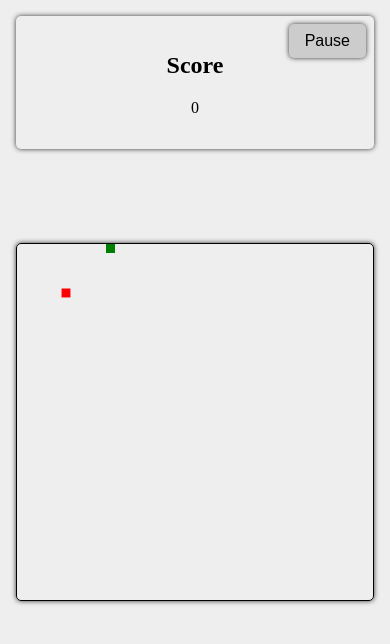
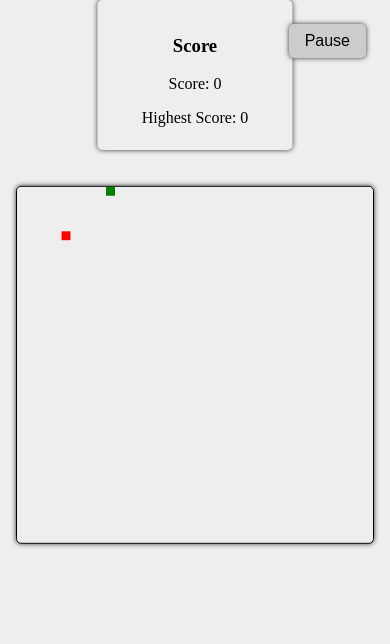
Before and after one commit to pedroserigatto/snake-game, a plain HTML site: page index.html in a window 390 px wide. Drawn offline with Linux system fonts and the light colour scheme.

Commit message:
mobile view fix

```diff
--- a/index.html
+++ b/index.html
@@ -21,16 +21,18 @@
         #canvas {
             display: block;
             margin: 0 auto;
+            /* margin-top: 160px; */
             border: 0.1em solid black;
             border-radius: 5px;
             box-shadow: 0 0 5px #333;
             box-sizing: border-box;
-            max-width: calc(100vw - 2em);
-            max-height: calc(100vh - 2em);
+            max-width: calc(100% - 2em);
+            max-height: calc(100% - 2em);
             position: absolute;
-            top: 50%;
+            top: 150px;
+            /* top: calc(50% + 150px); */
             left: 50%;
-            transform: translate(-50%, -50%);
+            transform: translate(-50%, 10%);
         }
 
         #score-board {
@@ -40,18 +42,19 @@
             transform: translateY(-50%);
             padding: 1em;
             background-color: #eee;
-            /* border: 0.1em solid black; */
             border-radius: 5px;
             box-shadow: 0 0 5px #333;
+            max-height: calc(150px - 2em);
+            max-width: calc(200px - 2em);
         }
 
-        @media screen and (max-width: 480px) {
+        @media screen and (max-width: 820px) {
             #score-board {
-                position: static;
-                transform: none;
-                margin: 1em;
+                position: absolute;
+                top: 0em;
+                left: 50%;
+                transform: translateX(-50%);
                 text-align: center;
-                height: auto;
             }
         }
 
@@ -76,11 +79,12 @@
 
 <body>
     <div id="game-container">
+        <div id="score-board">
+            <h3>Score</h2>
+                <p id="score">Score: 0</p>
+                <p id="high-score">Highest Score: 0</p>
+        </div>
         <canvas id="canvas" width="400" height="400"></canvas>
-        <div id="score-board">
-            <h2>Score</h2>
-            <p id="score">0</p>
-        </div>
         <button id="pause-button">Pause</button>
     </div>
     <script src="snake.js"></script>
--- a/snake.js
+++ b/snake.js
@@ -2,9 +2,29 @@ const canvas = document.getElementById("canvas");
 const ctx = canvas.getContext("2d");
 
 let direction = "right";
+let lastDirection = "right";
 let snake = [{ x: 0, y: 0 }];
 let food = { x: 5, y: 5 };
 let score = 0;
+
+const scoreBoardScore = document.getElementById("score");
+const scoreBoardHighScore = document.getElementById("high-score");
+
+// Get the highest score from local storage or set it to 0
+let highestScore = localStorage.getItem("highestScore") || 0;
+
+// Update the score board
+function updateScoreBoard() {
+    scoreBoardScore.textContent = `Score: ${score}`;
+    scoreBoardHighScore.textContent = `Highest Score: ${highestScore}`;
+}
+
+updateScoreBoard();
+
+function generateFood() {
+    food.x = Math.floor(Math.random() * canvas.width / 10);
+    food.y = Math.floor(Math.random() * canvas.height / 10);
+}
 
 function gameLoop() {
     // Move the snake
@@ -28,16 +48,20 @@ function gameLoop() {
     // Check for collision with food
     if (head.x === food.x && head.y === food.y) {
         score++;
-        food.x = Math.floor(Math.random() * canvas.width / 10);
-        food.y = Math.floor(Math.random() * canvas.height / 10);
+        generateFood();
+
+        // Update the highest score if necessary
+        if (score > highestScore) {
+            highestScore = score;
+            localStorage.setItem("highestScore", highestScore);
+        }
 
         // Speed up the game slightly
         clearInterval(intervalId);
         intervalTime -= 5;
         intervalId = setInterval(gameLoop, intervalTime);
 
-        // Update the score display
-        document.getElementById("score").textContent = score;
+        updateScoreBoard();
     } else {
         snake.pop();
     }
@@ -71,21 +95,6 @@ let intervalTime = 100;
 let intervalId = setInterval(gameLoop, intervalTime);
 
 let isPaused = false;
-
-document.addEventListener("keydown", event => {
-    if (event.key === " ") {
-        if (isPaused) {
-            intervalId = setInterval(gameLoop, intervalTime);
-            isPaused = false;
-            document.getElementById("pause-button").textContent = "Pause";
-        } else {
-            clearInterval(intervalId);
-            isPaused = true;
-            document.getElementById("pause-button").textContent = "Resume";
-        }
-        document.getElementById("pause-button").blur();
-    }
-});
 
 document.getElementById("pause-button").addEventListener("click", () => {
     if (isPaused) {
@@ -161,5 +170,17 @@ document.addEventListener("keydown", event => {
                 direction = "right";
             }
             break;
+        case " ":
+            if (isPaused) {
+                intervalId = setInterval(gameLoop, intervalTime);
+                isPaused = false;
+                document.getElementById("pause-button").textContent = "Pause";
+            } else {
+                clearInterval(intervalId);
+                isPaused = true;
+                document.getElementById("pause-button").textContent = "Resume";
+            }
+            document.getElementById("pause-button").blur();
+            break;
     }
 });
```
